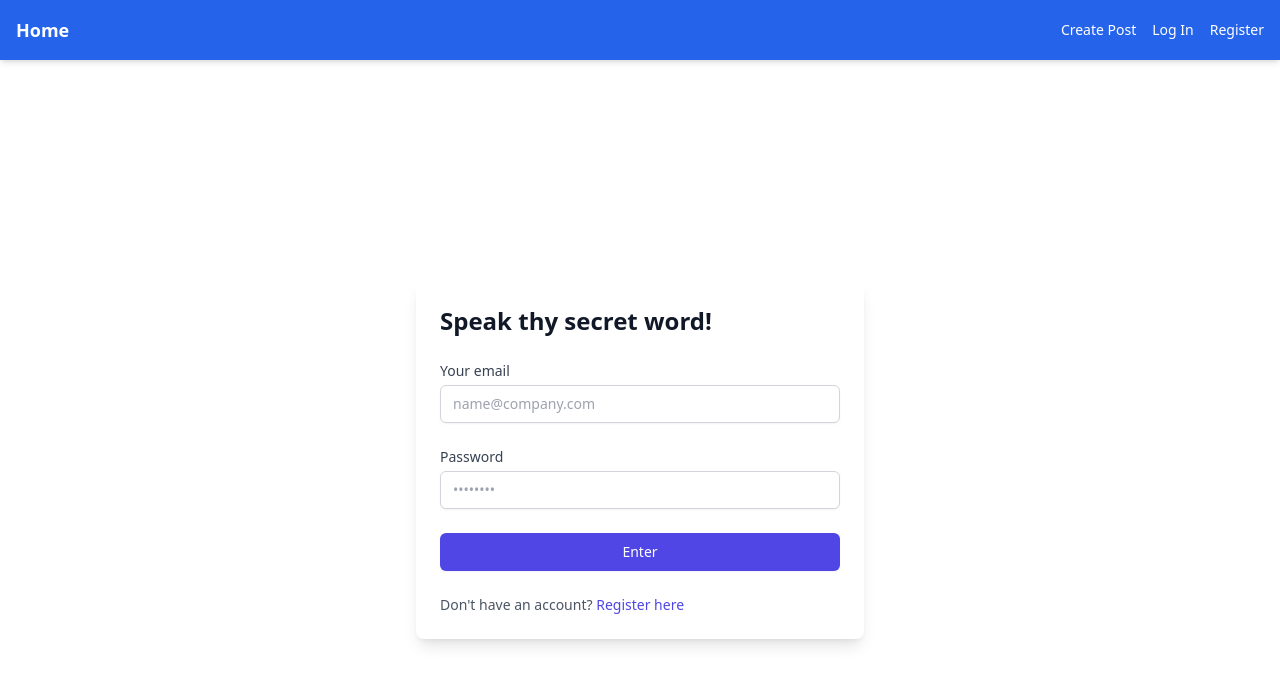
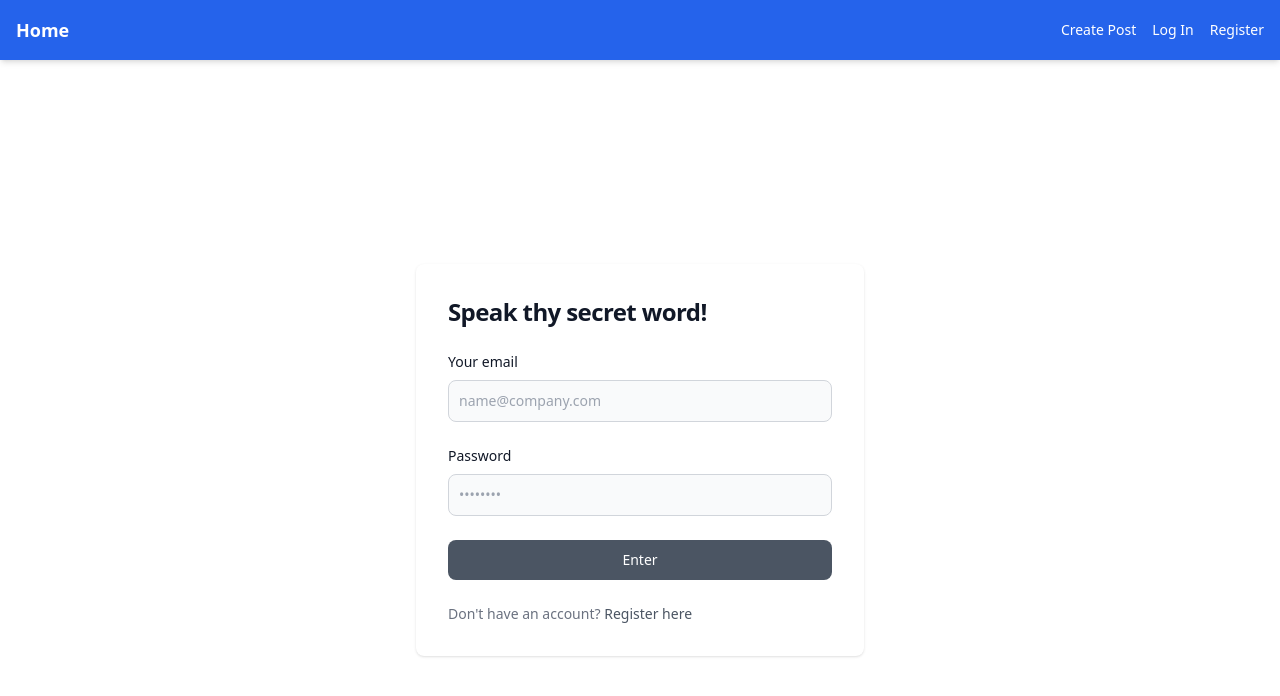
Before and after one commit to techycereal/blog-platform, a Next.js app: page /login in a window 1280 px wide. Shown: the top 696 px of the page. Built offline with nearby package versions, Linux system fonts and the light colour scheme; no server answers.

Commit message:
login changes

```diff
--- a/app/login/page.js
+++ b/app/login/page.js
@@ -4,21 +4,20 @@ import { useState } from "react";
 import Link from "next/link";
 import { useRouter } from "next/navigation";
 import { signInWithEmailAndPassword } from "firebase/auth";
-import { auth } from '../lib/firebaseConfig';
-import { setAuthState } from '../store/authSlice';
+import {auth} from '../lib/firebaseConfig'
+import {setAuthState} from '../store/authSlice'
 import { useAppDispatch } from "../store";
-
 export default function Login() {
   const [email, setEmail] = useState("");
   const [password, setPassword] = useState("");
   const [error, setError] = useState("");
   const router = useRouter();
-  const dispatch = useAppDispatch();
+  const dispatch = useAppDispatch()
 
   async function handleSubmit(event) {
     event.preventDefault();
     setError("");
-    dispatch(setAuthState(true));
+    dispatch(setAuthState(true))
     try {
       const credential = await signInWithEmailAndPassword(
         auth,
@@ -41,16 +40,20 @@ export default function Login() {
 
   return (
     <main className="flex min-h-screen flex-col items-center justify-center p-8">
-      <div className="w-full max-w-md bg-white dark:bg-gray-800 rounded-lg shadow-lg">
-        <div className="p-6 space-y-6">
-          <h1 className="text-2xl font-bold text-gray-900 dark:text-white">
+      <div className="w-full bg-white rounded-lg shadow dark:border md:mt-0 sm:max-w-md xl:p-0 dark:bg-gray-800 dark:border-gray-700">
+        <div className="p-6 space-y-4 md:space-y-6 sm:p-8">
+          <h1 className="text-xl font-bold leading-tight tracking-tight text-gray-900 md:text-2xl dark:text-white">
             Speak thy secret word!
           </h1>
-          <form onSubmit={handleSubmit} className="space-y-6">
+          <form
+            onSubmit={handleSubmit}
+            className="space-y-4 md:space-y-6"
+            action="#"
+          >
             <div>
               <label
                 htmlFor="email"
-                className="block text-sm font-medium text-gray-700 dark:text-gray-300"
+                className="block mb-2 text-sm font-medium text-gray-900 dark:text-white"
               >
                 Your email
               </label>
@@ -60,7 +63,7 @@ export default function Login() {
                 value={email}
                 onChange={(e) => setEmail(e.target.value)}
                 id="email"
-                className="mt-1 block w-full px-3 py-2 bg-white border border-gray-300 rounded-md shadow-sm placeholder-gray-400 focus:outline-none focus:ring-indigo-500 focus:border-indigo-500 sm:text-sm dark:bg-gray-700 dark:border-gray-600 dark:text-white dark:focus:ring-indigo-500 dark:focus:border-indigo-500"
+                className="bg-gray-50 border border-gray-300 text-gray-900 sm:text-sm rounded-lg focus:ring-primary-600 focus:border-primary-600 block w-full p-2.5 dark:bg-gray-700 dark:border-gray-600 dark:placeholder-gray-400 dark:text-white dark:focus:ring-blue-500 dark:focus:border-blue-500"
                 placeholder="name@company.com"
                 required
               />
@@ -68,7 +71,7 @@ export default function Login() {
             <div>
               <label
                 htmlFor="password"
-                className="block text-sm font-medium text-gray-700 dark:text-gray-300"
+                className="block mb-2 text-sm font-medium text-gray-900 dark:text-white"
               >
                 Password
               </label>
@@ -79,7 +82,7 @@ export default function Login() {
                 onChange={(e) => setPassword(e.target.value)}
                 id="password"
                 placeholder="••••••••"
-                className="mt-1 block w-full px-3 py-2 bg-white border border-gray-300 rounded-md shadow-sm placeholder-gray-400 focus:outline-none focus:ring-indigo-500 focus:border-indigo-500 sm:text-sm dark:bg-gray-700 dark:border-gray-600 dark:text-white dark:focus:ring-indigo-500 dark:focus:border-indigo-500"
+                className="bg-gray-50 border border-gray-300 text-gray-900 sm:text-sm rounded-lg focus:ring-primary-600 focus:border-primary-600 block w-full p-2.5 dark:bg-gray-700 dark:border-gray-600 dark:placeholder-gray-400 dark:text-white dark:focus:ring-blue-500 dark:focus:border-blue-500"
                 required
               />
             </div>
@@ -93,15 +96,15 @@ export default function Login() {
             )}
             <button
               type="submit"
-              className="w-full flex justify-center py-2 px-4 border border-transparent rounded-md shadow-sm text-sm font-medium text-white bg-indigo-600 hover:bg-indigo-700 focus:outline-none focus:ring-2 focus:ring-offset-2 focus:ring-indigo-500 dark:bg-indigo-600 dark:hover:bg-indigo-700"
+              className="w-full text-white bg-gray-600 hover:bg-gray-700 focus:ring-4 focus:outline-none focus:ring-primary-300 font-medium rounded-lg text-sm px-5 py-2.5 text-center dark:bg-gray-600 dark:hover:bg-gray-700 dark:focus:ring-primary-800"
             >
               Enter
             </button>
-            <p className="text-sm text-gray-600 dark:text-gray-400">
+            <p className="text-sm font-light text-gray-500 dark:text-gray-400">
               Don&apos;t have an account?{" "}
               <Link
                 href="/register"
-                className="font-medium text-indigo-600 hover:underline dark:text-indigo-500"
+                className="font-medium text-gray-600 hover:underline dark:text-gray-500"
               >
                 Register here
               </Link>
--- a/app/register/page.js
+++ b/app/register/page.js
@@ -6,7 +6,6 @@ import { createUserWithEmailAndPassword } from "firebase/auth";
 import axios from "axios";
 import { auth } from "../lib/firebaseConfig";
 import { useRouter } from "next/navigation";
-
 export default function Register() {
   const [email, setEmail] = useState("");
   const [password, setPassword] = useState("");
```
